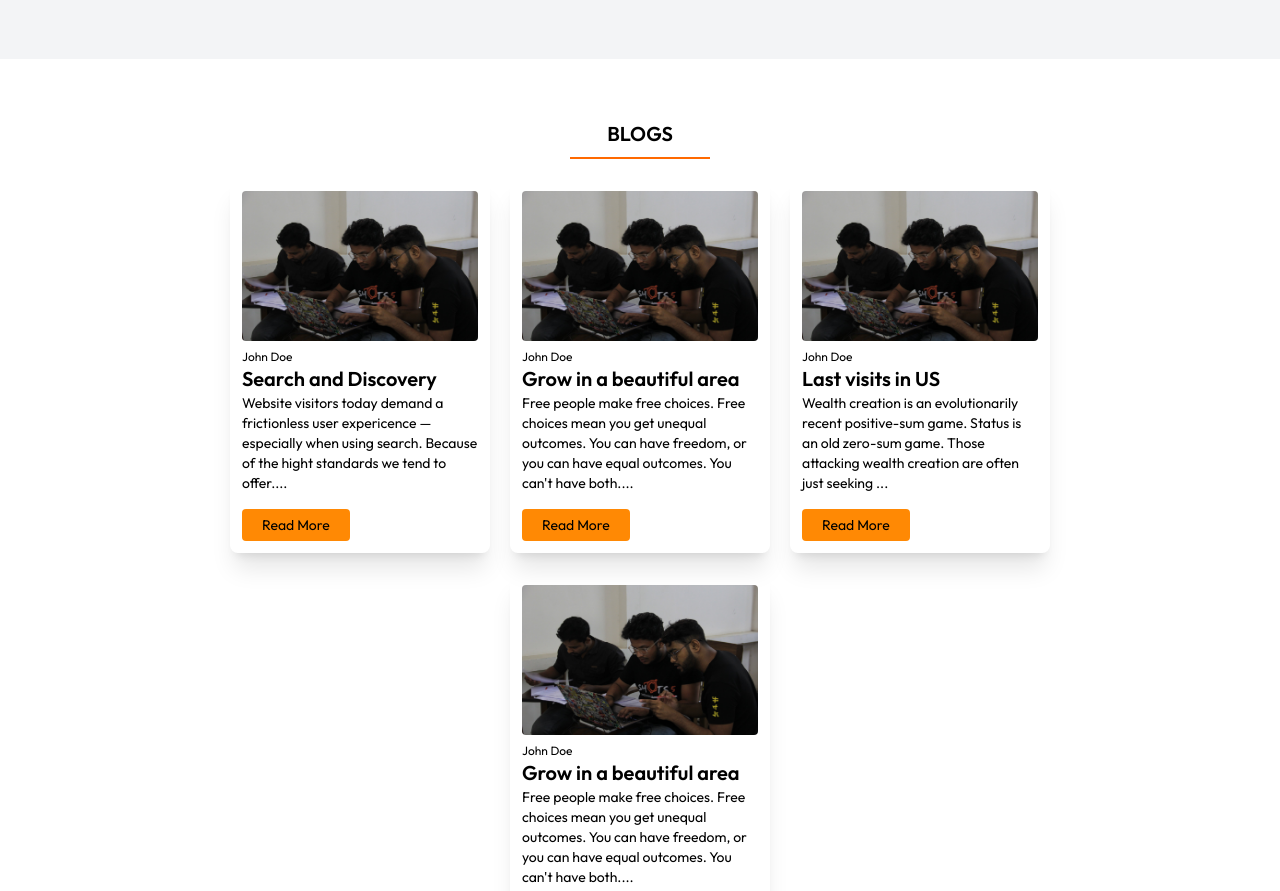
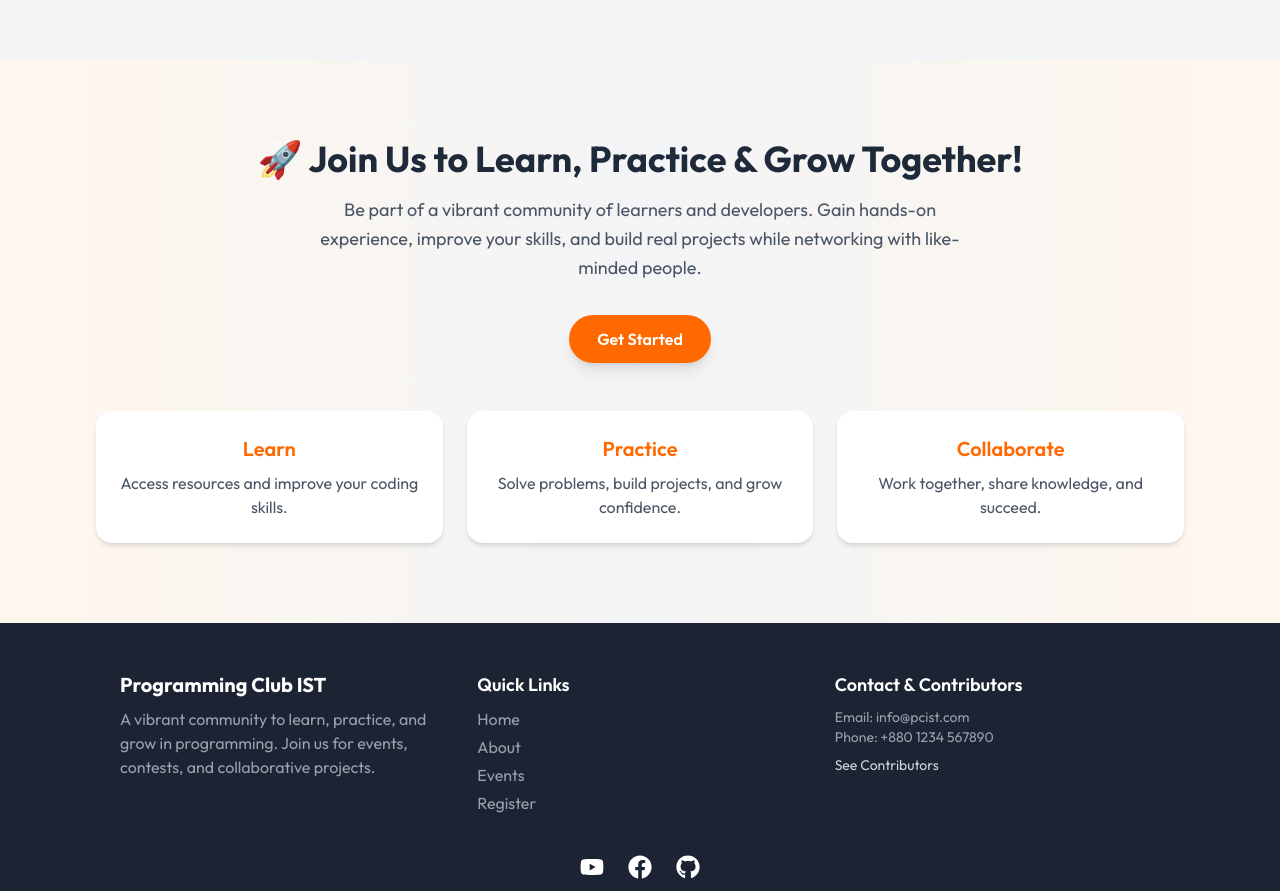
Before and after one commit to nasemul1/pcist-v2, a React (Vite) app: page / in a window 1280 px wide. Shown: the part 1906-2797 px from the top of the page. Built offline with nearby package versions, Linux system fonts and the light colour scheme; no server answers.

Commit message:
fixed design issue in home page

```diff
--- a/src/components/Footer.jsx
+++ b/src/components/Footer.jsx
@@ -1,20 +1,104 @@
-import React from 'react'
-import { FaFacebook, FaYoutube } from "react-icons/fa"
+import React from "react";
+import { FaFacebook, FaYoutube, FaGithub } from "react-icons/fa";
+import { motion } from "framer-motion";
+import { Link } from "react-router-dom";
 
 const Footer = () => {
   return (
-    <footer className='w-full flex justify-center py-10 bg-slate-950 text-white'>
-        <div className='w-full lg:w-[85%] px-10 lg:px-0 flex flex-col md:flex-row items-center justify-between gap-5'>
-            <div>
-              <p className='text-center lg:text-center'>All rights reserved. Copyright © 2025 Programming Club of IST.</p>
-            </div>
-            <div className="flex gap-5">
-              <a href='https://www.youtube.com/@ProgrammingClubIST' target='_blank'><FaYoutube /></a>
-              <a href='https://www.facebook.com/groups/126910177403543' target='_blank'><FaFacebook /></a>
-            </div>
-        </div>
+    <footer className="w-full bg-gray-900/95 backdrop-blur-md text-white py-12 shadow-lg">
+      <div className="w-full lg:w-[85%] mx-auto px-6 grid grid-cols-1 md:grid-cols-3 gap-8">
+
+        {/* About Section */}
+        <motion.div
+          initial={{ opacity: 0, y: 20 }}
+          whileInView={{ opacity: 1, y: 0 }}
+          transition={{ duration: 0.8 }}
+          viewport={{ once: true }}
+        >
+          <h4 className="text-xl font-bold text-white mb-2">Programming Club IST</h4>
+          <p className="text-gray-400 text-sm md:text-base">
+            A vibrant community to learn, practice, and grow in programming. Join us for events, contests, and collaborative projects.
+          </p>
+        </motion.div>
+
+        {/* Quick Links */}
+        <motion.div
+          initial={{ opacity: 0, y: 20 }}
+          whileInView={{ opacity: 1, y: 0 }}
+          transition={{ duration: 0.8, delay: 0.2 }}
+          viewport={{ once: true }}
+        >
+          <h4 className="text-lg font-semibold text-white mb-2">Quick Links</h4>
+          <ul className="text-gray-400 space-y-1">
+            <li><Link to="/" className="hover:text-white transition-colors">Home</Link></li>
+            <li><Link to="/about" className="hover:text-white transition-colors">About</Link></li>
+            <li><Link to="/events" className="hover:text-white transition-colors">Events</Link></li>
+            <li><Link to="/register" className="hover:text-white transition-colors">Register</Link></li>
+          </ul>
+        </motion.div>
+
+        {/* Contact & Contributors */}
+        <motion.div
+          initial={{ opacity: 0, y: 20 }}
+          whileInView={{ opacity: 1, y: 0 }}
+          transition={{ duration: 0.8, delay: 0.4 }}
+          viewport={{ once: true }}
+        >
+          <h4 className="text-lg font-semibold text-white mb-2">Contact & Contributors</h4>
+          <p className="text-gray-400 text-sm">Email: info@pcist.com</p>
+          <p className="text-gray-400 text-sm">Phone: +880 1234 567890</p>
+          <Link to="/contributors" className="text-gray-300 hover:text-white transition-colors text-sm mt-2 inline-block">
+            See Contributors
+          </Link>
+        </motion.div>
+      </div>
+
+      {/* Social Icons */}
+      <motion.div
+        className="flex justify-center gap-6 mt-10 text-2xl"
+        initial={{ opacity: 0, y: 20 }}
+        whileInView={{ opacity: 1, y: 0 }}
+        transition={{ duration: 0.8, delay: 0.6 }}
+        viewport={{ once: true }}
+      >
+        <motion.a
+          whileHover={{ scale: 1.3 }}
+          whileTap={{ scale: 0.9 }}
+          href="https://www.youtube.com/@ProgrammingClubIST"
+          target="_blank"
+          className="text-white hover:text-gray-300 transition-colors"
+        >
+          <FaYoutube />
+        </motion.a>
+        <motion.a
+          whileHover={{ scale: 1.3 }}
+          whileTap={{ scale: 0.9 }}
+          href="https://www.facebook.com/groups/126910177403543"
+          target="_blank"
+          className="text-white hover:text-gray-300 transition-colors"
+        >
+          <FaFacebook />
+        </motion.a>
+        <motion.a
+          whileHover={{ scale: 1.3 }}
+          whileTap={{ scale: 0.9 }}
+          href="https://github.com/yourprojectrepo"
+          target="_blank"
+          className="text-white hover:text-gray-300 transition-colors"
+        >
+          <FaGithub />
+        </motion.a>
+      </motion.div>
+
+      {/* Bottom Line */}
+      <div className="w-full h-0.5 bg-gray-700 mt-8 rounded-full"></div>
+
+      {/* Copyright */}
+      <p className="text-gray-500 text-center mt-4 text-sm">
+        © 2025 Programming Club of IST. All rights reserved.
+      </p>
     </footer>
-  )
-}
+  );
+};
 
-export default Footer
+export default Footer;
--- a/src/components/JoinUs.jsx
+++ b/src/components/JoinUs.jsx
@@ -1,15 +1,78 @@
-import React from 'react'
-import { Link } from 'react-router-dom'
+import React from "react";
+import { Link } from "react-router-dom";
+import { motion } from "framer-motion";
 
 const JoinUs = () => {
   return (
-    <div className='w-full flex justify-center py-15 bg-gray-100'>
-        <div className='w-full lg:w-[85%] flex flex-col items-center'>
-            <h3 className='text-2xl font-semibold text-center'>Join us to learn, practice, and grow together!</h3>
-            <Link to='/register' className='block px-5 py-2 mt-5 bg-orange-500 text-white rounded-full text-[#F3F4F6]'>Get Started</Link>
+    <div className="w-full flex justify-center py-20 bg-gradient-to-r from-orange-50 via-gray-100 to-orange-50">
+      <motion.div
+        initial={{ opacity: 0, y: 50 }}
+        whileInView={{ opacity: 1, y: 0 }}
+        transition={{ duration: 0.8, ease: "easeOut" }}
+        viewport={{ once: true }}
+        className="w-full lg:w-[85%] flex flex-col items-center text-center"
+      >
+        {/* Heading */}
+        <motion.h3
+          initial={{ scale: 0.9, opacity: 0 }}
+          whileInView={{ scale: 1, opacity: 1 }}
+          transition={{ duration: 0.6, delay: 0.2 }}
+          viewport={{ once: true }}
+          className="text-3xl md:text-4xl font-bold text-gray-800 mb-4"
+        >
+          🚀 Join Us to Learn, Practice & Grow Together!
+        </motion.h3>
+
+        {/* Subtext */}
+        <motion.p
+          initial={{ opacity: 0, y: 20 }}
+          whileInView={{ opacity: 1, y: 0 }}
+          transition={{ duration: 0.6, delay: 0.4 }}
+          viewport={{ once: true }}
+          className="text-md md:text-lg text-gray-600 max-w-2xl leading-relaxed"
+        >
+          Be part of a vibrant community of learners and developers.
+          Gain hands-on experience, improve your skills, and build real projects while networking with like-minded people.
+        </motion.p>
+
+        {/* Button */}
+        <motion.div
+          initial={{ opacity: 0, scale: 0.9 }}
+          whileInView={{ opacity: 1, scale: 1 }}
+          transition={{ duration: 0.5, delay: 0.6 }}
+          viewport={{ once: true }}
+        >
+          <Link
+            to="/register"
+            className="inline-block px-7 py-3 mt-8 bg-orange-500 hover:bg-orange-600 text-white font-semibold rounded-full shadow-lg transition-all duration-300"
+          >
+            Get Started
+          </Link>
+        </motion.div>
+
+        {/* Extra highlight cards */}
+        <div className="grid grid-cols-1 md:grid-cols-3 gap-6 mt-12">
+          {[
+            { title: "Learn", desc: "Access resources and improve your coding skills." },
+            { title: "Practice", desc: "Solve problems, build projects, and grow confidence." },
+            { title: "Collaborate", desc: "Work together, share knowledge, and succeed." },
+          ].map((item, index) => (
+            <motion.div
+              key={index}
+              initial={{ opacity: 0, y: 30 }}
+              whileInView={{ opacity: 1, y: 0 }}
+              transition={{ duration: 0.6, delay: 0.3 * (index + 1) }}
+              viewport={{ once: true }}
+              className="bg-white rounded-2xl shadow-md p-6 hover:shadow-xl transition-all"
+            >
+              <h4 className="text-xl font-semibold text-orange-500">{item.title}</h4>
+              <p className="text-gray-600 mt-2">{item.desc}</p>
+            </motion.div>
+          ))}
         </div>
+      </motion.div>
     </div>
-  )
-}
+  );
+};
 
-export default JoinUs
+export default JoinUs;
--- a/src/components/Navbar.jsx
+++ b/src/components/Navbar.jsx
@@ -1,30 +1,29 @@
-import React, { useContext, useEffect, useState } from 'react'
-import logo from '../assets/logo.svg'
-import { NavLink } from 'react-router-dom'
+import React, { useContext, useEffect, useState } from "react";
+import logo from "../assets/logo.svg";
+import { NavLink } from "react-router-dom";
 import Marquee from "react-fast-marquee";
-import { UserContext } from '../context/UserContext';
-import { motion, AnimatePresence } from 'framer-motion';
+import { UserContext } from "../context/UserContext";
+import { motion, AnimatePresence } from "framer-motion";
 
 const Navbar = () => {
-
   const { handleLogout, isLogged, setIsLogged } = useContext(UserContext);
 
-  const token = localStorage.getItem('token');
+  const token = localStorage.getItem("token");
   const [isOpen, setIsOpen] = useState(false);
   const [isScrollingDown, setIsScrollingDown] = useState(false);
   const [lastScrollY, setLastScrollY] = useState(window.scrollY);
 
   useEffect(() => {
-    if(token){
+    if (token) {
       setIsLogged(true);
-    } else{
+    } else {
       setIsLogged(false);
     }
   }, [token, isLogged]);
 
-  const handleClick = () =>{
+  const handleClick = () => {
     setIsOpen(!isOpen);
-  }
+  };
 
   useEffect(() => {
     const handleScroll = () => {
@@ -32,121 +31,165 @@ const Navbar = () => {
       if (currentScrollY < 10) {
         setIsScrollingDown(false);
       } else if (currentScrollY > lastScrollY) {
-        setIsScrollingDown(true); // scrolling down
+        setIsScrollingDown(true);
       } else {
-        setIsScrollingDown(false); // scrolling up
+        setIsScrollingDown(false);
       }
       setLastScrollY(currentScrollY);
     };
-    window.addEventListener('scroll', handleScroll);
-    return () => window.removeEventListener('scroll', handleScroll);
+    window.addEventListener("scroll", handleScroll);
+    return () => window.removeEventListener("scroll", handleScroll);
   }, [lastScrollY]);
 
   return (
+    <>
+      {/* Top Marquee
+      <div className="w-full bg-gradient-to-r from-orange-400/90 to-orange-500/90 text-white text-sm">
+        <Marquee pauseOnHover gradient={false} speed={50}>
+          <span>🚧 Under construction 🚧</span>
+        </Marquee>
+      </div> */}
+
+      {/* Main Navbar */}
       <AnimatePresence>
         <motion.nav
           initial={{ y: -80, opacity: 0 }}
           animate={{ y: 0, opacity: 1 }}
           exit={{ y: -80, opacity: 0 }}
           transition={{ duration: 0.35 }}
-        className={`fixed z-20 top-0 left-1/2 -translate-x-1/2 w-full mx-auto max-w-[1920px] flex items-center justify-center border-b border-white/20 shadow-lg lg:rounded-xl transition-all duration-300
-          ${isScrollingDown ? 'bg-white' : 'bg-black/70 backdrop-blur-md border border-white/20'}
+          className={`fixed z-20 top-0 left-1/2 -translate-x-1/2 w-full mx-auto max-w-[1920px] border-b border-white/20 shadow-md lg:rounded-xl transition-all duration-300
+            ${isScrollingDown ? "bg-white" : "bg-black/70 backdrop-blur-md border border-white/20"}
           `}
         >
-        <motion.div
-          initial={{ opacity: 0, y: -20 }}
-          animate={{ opacity: 1, y: 0 }}
-          transition={{ duration: 0.6 }}
-          className={`flex items-center justify-center p-2 rounded-full shadow-md ${isScrollingDown ? 'bg-white' : 'bg-black/60 backdrop-blur-md border border-white/20'} w-16 h-16`}
-        >
-          <NavLink to='/'>
+          <div className="max-w-7xl mx-auto px-4 sm:px-6 lg:px-10 flex justify-between items-center h-16">
+            {/* Logo */}
+            <NavLink to="/" className="flex items-center gap-2">
               <motion.img
                 src={logo}
-              className='w-12 h-12 object-contain rounded-full'
+                className="w-12 h-12 object-contain rounded-full"
                 alt="logo"
                 initial={{ scale: 0.8 }}
                 animate={{ scale: 1 }}
                 transition={{ duration: 0.5 }}
                 whileHover={{ scale: 1.08 }}
               />
+              <span
+                className={`font-bold text-xl ${
+                  isScrollingDown ? "text-black" : "text-white"
+                }`}
+              >
+                pcIST
+              </span>
             </NavLink>
-        </motion.div>
-        <div className='ml-2 relative w-full max-w-7xl h-16'>
-          <div className='h-[40%] bg-gradient-to-r from-orange-400/80 to-orange-500/80 w-full flex items-center text-white text-sm rounded-t-sm'>
-            <Marquee pauseOnHover gradient={false} speed={50}>
-              <span>🚧 Under construction 🚧</span>
-            </Marquee>
-          </div>
-          <div className={`h-[60%] px-5 flex items-center justify-end lg:justify-between ${isScrollingDown ? 'text-black' : 'text-white'}`}>
+
+            {/* Nav Links - Center on large screen */}
             <motion.div
-              className='hidden lg:flex gap-6 text-sm font-medium'
+              className="hidden lg:flex gap-8 text-sm font-medium"
               initial={{ opacity: 0, y: -10 }}
               animate={{ opacity: 1, y: 0 }}
               transition={{ delay: 0.2, duration: 0.5 }}
             >
-              <NavLink to='/' className={`transition hover:text-orange-500 ${isScrollingDown ? 'text-black' : 'text-white'}`}>Home</NavLink>
-              <NavLink to='/about' className={`transition hover:text-orange-500 ${isScrollingDown ? 'text-black' : 'text-white'}`}>About</NavLink>
-              {/*<NavLink to='/blog' >Blog</NavLink>*/}
-              <NavLink to='/events' className={`transition hover:text-orange-500 ${isScrollingDown ? 'text-black' : 'text-white'}`}>Events</NavLink>
-              <NavLink to='/contest' className={`transition hover:text-orange-500 ${isScrollingDown ? 'text-black' : 'text-white'}`}>Contest Tracker</NavLink>
-              {isLogged && <NavLink to='/roadmaps' className={`transition hover:text-orange-500 ${isScrollingDown ? 'text-black' : 'text-white'}`}>Roadmaps</NavLink>}
-              {isLogged && <NavLink to='/resources' className={`transition hover:text-orange-500 ${isScrollingDown ? 'text-black' : 'text-white'}`}>Study Resources</NavLink>}
-              <NavLink to='/contact' className={`transition hover:text-orange-500 ${isScrollingDown ? 'text-black' : 'text-white'}`}>Contact</NavLink>
+              <NavLink to="/" className={`hover:text-orange-500 ${isScrollingDown ? "text-black" : "text-white"}`}>
+                Home
+              </NavLink>
+              <NavLink to="/about" className={`hover:text-orange-500 ${isScrollingDown ? "text-black" : "text-white"}`}>
+                About
+              </NavLink>
+              <NavLink to="/events" className={`hover:text-orange-500 ${isScrollingDown ? "text-black" : "text-white"}`}>
+                Events
+              </NavLink>
+              <NavLink to="/contest" className={`hover:text-orange-500 ${isScrollingDown ? "text-black" : "text-white"}`}>
+                Contest Tracker
+              </NavLink>
+              {isLogged && (
+                <NavLink to="/roadmaps" className={`hover:text-orange-500 ${isScrollingDown ? "text-black" : "text-white"}`}>
+                  Roadmaps
+                </NavLink>
+              )}
+              {isLogged && (
+                <NavLink to="/resources" className={`hover:text-orange-500 ${isScrollingDown ? "text-black" : "text-white"}`}>
+                  Study Resources
+                </NavLink>
+              )}
+              <NavLink to="/contact" className={`hover:text-orange-500 ${isScrollingDown ? "text-black" : "text-white"}`}>
+                Contact
+              </NavLink>
             </motion.div>
-            <div className='flex items-center gap-4 text-sm font-medium'>
-              {isLogged === false && <NavLink to='/login' className={`transition hover:text-orange-500 ${isScrollingDown ? 'text-black' : 'text-white'}`}>Login</NavLink>}
-              {isLogged === false && <NavLink to='/register' className={`hidden lg:block transition hover:text-orange-500 ${isScrollingDown ? 'text-black' : 'text-white'}`}>Register</NavLink>}
-              {isLogged && <NavLink to='/profile' className={`transition hover:text-orange-500 ${isScrollingDown ? 'text-black' : 'text-white'}`}>Profile</NavLink>}
-              {isLogged && <p onClick={handleLogout} className='text-red-400 cursor-pointer hover:text-red-600 transition'>Logout</p>}
+
+            {/* Right Section (Auth + Mobile Button) */}
+            <div className="flex items-center gap-4 text-sm font-medium">
+              {!isLogged && (
+                <NavLink to="/login" className={`hover:text-orange-500 ${isScrollingDown ? "text-black" : "text-white"}`}>
+                  Login
+                </NavLink>
+              )}
+              {!isLogged && (
+                <NavLink to="/register" className={`hidden lg:block hover:text-orange-500 ${isScrollingDown ? "text-black" : "text-white"}`}>
+                  Register
+                </NavLink>
+              )}
+              {isLogged && (
+                <NavLink to="/profile" className={`hover:text-orange-500 ${isScrollingDown ? "text-black" : "text-white"}`}>
+                  Profile
+                </NavLink>
+              )}
+              {isLogged && (
+                <p
+                  onClick={handleLogout}
+                  className="text-red-400 cursor-pointer hover:text-red-600 transition"
+                >
+                  Logout
+                </p>
+              )}
+
+              {/* Mobile Toggle */}
               <div
                 onClick={handleClick}
-                className={`flex items-center justify-center lg:hidden border ${isScrollingDown ? 'border-black/20 bg-white' : 'border-white/30 bg-black/60'} backdrop-blur-md rounded-full p-1 shadow-md transition-all duration-200`}
+                className={`flex items-center justify-center lg:hidden border ${isScrollingDown ? "border-black/20 bg-white" : "border-white/30 bg-black/60"} backdrop-blur-md rounded-full p-1 shadow-md transition-all duration-200`}
                 style={{ minWidth: 36, minHeight: 36 }}
               >
-                {
-                  isOpen===false && <svg xmlns="http://www.w3.org/2000/svg" fill="none" viewBox="0 0 24 24" strokeWidth={1.5} stroke="currentColor" className={`size-5 ${isScrollingDown ? 'text-black' : 'text-white'}`}>
+                {!isOpen ? (
+                  <svg xmlns="http://www.w3.org/2000/svg" fill="none" viewBox="0 0 24 24" strokeWidth={1.5} stroke="currentColor" className={`size-5 ${isScrollingDown ? "text-black" : "text-white"}`}>
                     <path strokeLinecap="round" strokeLinejoin="round" d="M3.75 6.75h16.5M3.75 12h16.5m-16.5 5.25h16.5" />
                   </svg>
-                }
-                {
-                  isOpen && <svg xmlns="http://www.w3.org/2000/svg" fill="none" viewBox="0 0 24 24" strokeWidth={1.5} stroke="currentColor" className={`size-5 ${isScrollingDown ? 'text-black' : 'text-white'}`}>
+                ) : (
+                  <svg xmlns="http://www.w3.org/2000/svg" fill="none" viewBox="0 0 24 24" strokeWidth={1.5} stroke="currentColor" className={`size-5 ${isScrollingDown ? "text-black" : "text-white"}`}>
                     <path strokeLinecap="round" strokeLinejoin="round" d="M6 18 18 6M6 6l12 12" />
                   </svg>
-                }
+                )}
               </div>
             </div>
           </div>
+
+          {/* Mobile Menu */}
           <AnimatePresence>
-          {
-            isOpen && (
+            {isOpen && (
               <motion.div
                 initial={{ opacity: 0, y: -20, scale: 0.98 }}
                 animate={{ opacity: 1, y: 0, scale: 1 }}
                 exit={{ opacity: 0, y: -20, scale: 0.98 }}
                 transition={{ duration: 0.25 }}
                 onClick={handleClick}
-                className={`absolute right-2 top-16 w-[90vw] max-w-xs bg-black/80 backdrop-blur-lg border border-white/20 shadow-2xl flex flex-col items-center p-7 gap-5 lg:hidden text-base font-medium rounded-2xl z-30`}
+                className="lg:hidden bg-black/80 backdrop-blur-lg border border-white/20 shadow-2xl flex flex-col items-center p-7 gap-5 text-base font-medium rounded-2xl z-30 absolute top-16 right-2 w-[90vw] max-w-xs"
               >
-                <NavLink to='/' className="hover:text-orange-400 transition text-white w-full text-center py-2 rounded-lg">Home</NavLink>
-                <NavLink to='/about' className="hover:text-orange-400 transition text-white w-full text-center py-2 rounded-lg">About</NavLink>
-                {/*<NavLink to='/gallery' >Gallery</NavLink>*/}
-                <NavLink to='/events' className="hover:text-orange-400 transition text-white w-full text-center py-2 rounded-lg">Events</NavLink>
-                <NavLink to='/contest' className="hover:text-orange-400 transition text-white w-full text-center py-2 rounded-lg">Contest Tracker</NavLink>
-                {isLogged && <NavLink to='/roadmaps' className="hover:text-orange-400 transition text-white w-full text-center py-2 rounded-lg">Roadmaps</NavLink>}
-                {isLogged && <NavLink to='/resources' className="hover:text-orange-400 transition text-white w-full text-center py-2 rounded-lg">Study Resources</NavLink>}
-                <NavLink to='/contact' className="hover:text-orange-400 transition text-white w-full text-center py-2 rounded-lg">Contact</NavLink>
-                {isLogged === false && <NavLink to='/login' className="hover:text-orange-400 transition text-white w-full text-center py-2 rounded-lg">Login</NavLink>}
-                {isLogged === false && <NavLink to='/register' className="hover:text-orange-400 transition text-white w-full text-center py-2 rounded-lg">Register</NavLink>}
-                {isLogged && <NavLink to='/profile' className="hover:text-orange-400 transition text-white w-full text-center py-2 rounded-lg">Profile</NavLink>}
-                {isLogged && <p onClick={handleLogout} className='text-red-400 cursor-pointer hover:text-red-600 transition w-full text-center py-2 rounded-lg'>Logout</p>}
+                <NavLink to="/" className="hover:text-orange-400 text-white w-full text-center py-2 rounded-lg">Home</NavLink>
+                <NavLink to="/about" className="hover:text-orange-400 text-white w-full text-center py-2 rounded-lg">About</NavLink>
+                <NavLink to="/events" className="hover:text-orange-400 text-white w-full text-center py-2 rounded-lg">Events</NavLink>
+                <NavLink to="/contest" className="hover:text-orange-400 text-white w-full text-center py-2 rounded-lg">Contest Tracker</NavLink>
+                {isLogged && <NavLink to="/roadmaps" className="hover:text-orange-400 text-white w-full text-center py-2 rounded-lg">Roadmaps</NavLink>}
+                {isLogged && <NavLink to="/resources" className="hover:text-orange-400 text-white w-full text-center py-2 rounded-lg">Study Resources</NavLink>}
+                <NavLink to="/contact" className="hover:text-orange-400 text-white w-full text-center py-2 rounded-lg">Contact</NavLink>
+                {!isLogged && <NavLink to="/login" className="hover:text-orange-400 text-white w-full text-center py-2 rounded-lg">Login</NavLink>}
+                {!isLogged && <NavLink to="/register" className="hover:text-orange-400 text-white w-full text-center py-2 rounded-lg">Register</NavLink>}
+                {isLogged && <NavLink to="/profile" className="hover:text-orange-400 text-white w-full text-center py-2 rounded-lg">Profile</NavLink>}
+                {isLogged && <p onClick={handleLogout} className="text-red-400 cursor-pointer hover:text-red-600 transition w-full text-center py-2 rounded-lg">Logout</p>}
               </motion.div>
-            )
-          }
+            )}
           </AnimatePresence>
-        </div>
         </motion.nav>
       </AnimatePresence>
-  )
-}
+    </>
+  );
+};
 
-export default Navbar
+export default Navbar;
--- a/src/context/UserContext.jsx
+++ b/src/context/UserContext.jsx
@@ -67,7 +67,7 @@ const UserContextProvider = (props) => {
 	const getAllEvents = async () => {
 		try{
 			const response = await axios.get(
-			`${url}/events/get_all_event`,
+			`${url}/event/get_all_event`,
 			)
 
 			if(response.status == 200){
@@ -85,7 +85,7 @@ const UserContextProvider = (props) => {
 	}
 
 	useEffect(()=>{
-		getAllEvents();
+		// getAllEvents();
 	}, [])
 
 	// logout handling
--- a/src/pages/Home.jsx
+++ b/src/pages/Home.jsx
@@ -17,7 +17,7 @@ const Home = () => {
       <Alumni />
       <Events />
       <Contest />
-      <Blog />
+      {/* <Blog /> */}
       <JoinUs />
     </div>
   )
```
Also changed, not shown: src/pages/auth-folder/Register.jsx (+7 -0 lines). Lines whose indentation alone changed are shown as unchanged.
